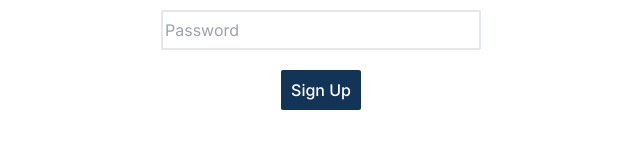
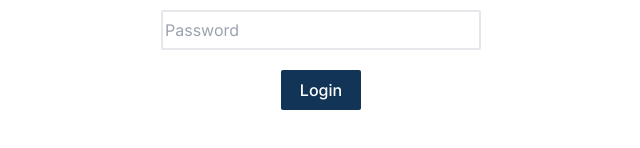
Before and after one commit to jaanisfehling/urza_web, a Next.js app: page /login in a window 1280 px wide. Shown: the part 380-528 px from the top of the page, without its empty margins (319-959 px from the left). Built offline with nearby package versions, Linux system fonts and the light colour scheme.

Commit message:
fix route to feed

```diff
--- a/app/feed/page.js
+++ b/app/feed/page.js
@@ -10,27 +10,6 @@ export default function Feed() {
 
     const router = useRouter();
 
-    useEffect(() => {
-        const fetchInitialArticles = async () => {
-            fetch(baseUrl + "news/article/", {
-                method: "GET",
-                headers: {"Content-Type": "application/json"},
-                cache: "no-store"
-            }).then(function(response) {
-                if (!response.ok) {
-                    return response.json();
-                }
-                setIsLoading(false);
-                setData(response.json());
-                setErrors([]);
-            }).then(function(result) {
-                setErrors(result);
-            });
-        }
-        fetchInitialArticles();
-    }, []);
-
-
     return (
         <main className="bg-white min-h-screen">
         </main>
--- a/app/layout.js
+++ b/app/layout.js
@@ -1,6 +1,5 @@
 import './globals.css'
 import { Inter } from 'next/font/google'
-import {Navbar} from "@/components/navbar";
 
 const inter = Inter({ subsets: ['latin'] })
 
--- a/app/login/page.js
+++ b/app/login/page.js
@@ -7,7 +7,7 @@ import {clientError, connectionError, errorMessages} from "@/api/utils";
 
 export default function Login() {
     const [payload, setPayload] = useState(null);
-    const {data, isLoading, errors} = useLogin(payload);
+    const {isLoading, errors} = useLogin(payload);
 
     async function handleSubmit(event) {
         event.preventDefault();
@@ -34,7 +34,7 @@ export default function Login() {
                 <form onSubmit={handleSubmit} className="flex flex-col space-y-5">
                     <input className="h-10 border-2 p-0.5 rounded-sm" id="email" type="email" placeholder="Email" required/>
                     <input className="h-10 border-2 p-0.5 rounded-sm" id="password" type="password" placeholder="Password" required/>
-                    {isLoading ? <Indicator className="p-1.5 m-auto h-10 w-20 rounded-sm bg-std-blue-hover"/> : <button className="m-auto h-10 w-20 rounded-sm bg-std-blue hover:bg-std-blue-hover text-white font-medium text-base" type="submit" value="Signup">Sign Up</button>}
+                    {isLoading ? <Indicator className="p-1.5 m-auto h-10 w-20 rounded-sm bg-std-blue-hover"/> : <button className="m-auto h-10 w-20 rounded-sm bg-std-blue hover:bg-std-blue-hover text-white font-medium text-base" type="submit" value="Signup">Login</button>}
                 </form>
             </div>
         </main>
--- a/context/AuthProvider.js
+++ /dev/null
@@ -1,15 +0,0 @@
-import { createContext, useState } from "react";
-
-const AuthContext = createContext({});
-
-export const AuthProvider = ({ children }) => {
-    const [auth, setAuth] = useState({});
-
-    return (
-        <AuthContext.Provider value={{ auth, setAuth }}>
-            {children}
-        </AuthContext.Provider>
-    )
-}
-
-export default AuthContext;
--- a/hooks/useLogin.js
+++ b/hooks/useLogin.js
@@ -1,13 +1,13 @@
-import {useContext, useEffect, useState} from "react";
+import {useEffect, useState} from "react";
 import axios from "@/api/axios";
 import {clientError, connectionError, getErrorMessages} from "@/api/utils";
-import AuthContext from "@/context/AuthProvider";
+import {useRouter} from "next/navigation";
 
 export default function useLogin(payload) {
-    const [data, setData] = useState(null);
+    const [tokens, setTokens] = useState(null);
     const [isLoading, setIsLoading] = useState(false);
     const [errors, setErrors] = useState([]);
-    const { setAuth } = useContext(AuthContext);
+    const router = useRouter();
 
     useEffect(() => {
         async function login() {
@@ -17,7 +17,8 @@ export default function useLogin(payload) {
                         headers: {"Content-Type": "application/json"},
                     }
                 )
-                setData(response);
+                setTokens({access: response?.data?.access, refresh: response?.data?.refresh});
+                router.push("/feed");
                 setIsLoading(false);
                 setErrors([]);
             } catch (error) {
@@ -32,6 +33,7 @@ export default function useLogin(payload) {
                     // http.ClientRequest in node.js
                     setErrors([connectionError]);
                 } else {
+                    console.log(error)
                     // Something happened in setting up the request that triggered an Error
                     setErrors([clientError]);
                 }
@@ -41,5 +43,5 @@ export default function useLogin(payload) {
             login();
         }
     }, [payload]);
-    return {data, isLoading, errors};
+    return {isLoading, errors};
 }
```
Lines whose indentation alone changed are shown as unchanged.
